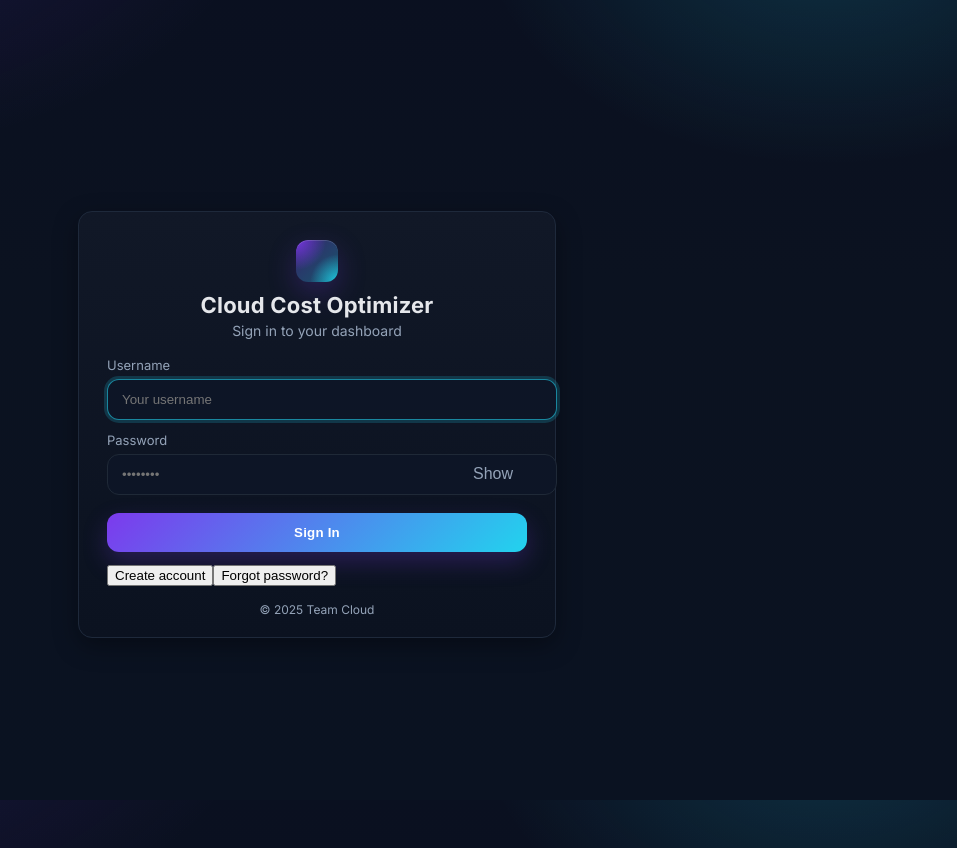
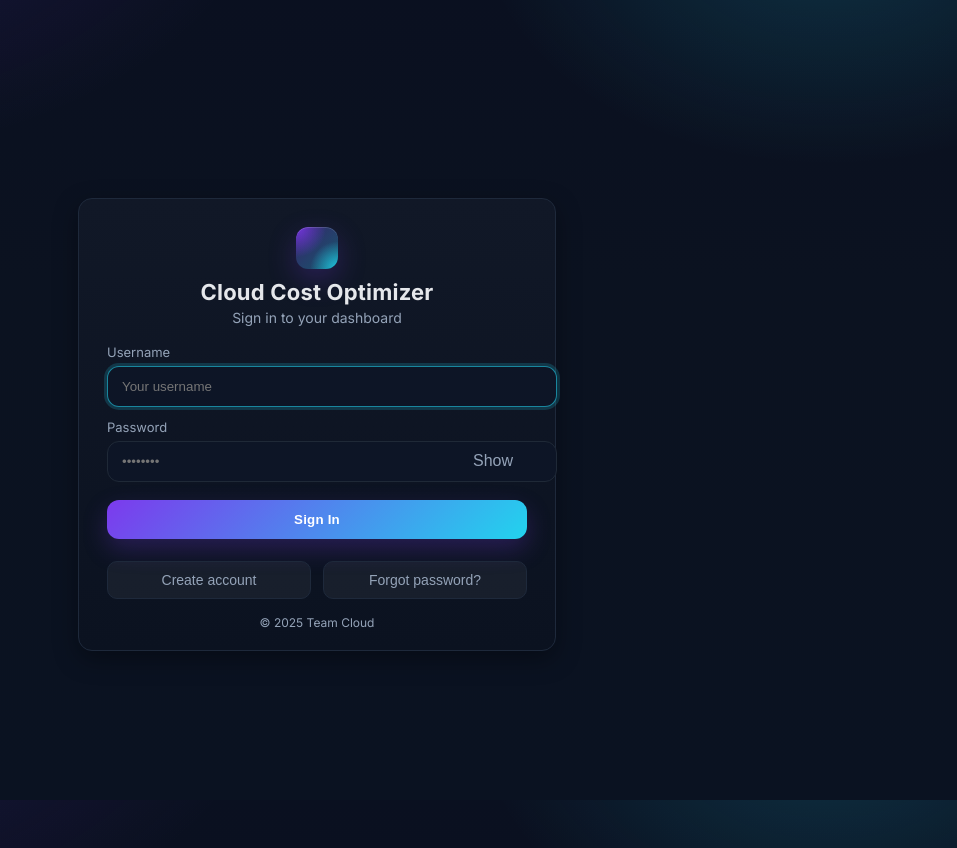
Before and after one commit to Dnny03/Cloud-Cost-Optimizer-Dashbaord, a React (Vite) app in the folder frontend/: page /login in a window 1280 px wide. Shown: the whole page, without its empty margins (323-1280 px from the left). Built offline with nearby package versions, Linux system fonts and the light colour scheme; no server answers; the HTML template or start-up script is replaced by a standard one.

Commit message:
Update login.css: improved button spacing and layout
Refined auth section layout in login.css:
• Added .auth-links flex layout for bottom buttons
• Improved spacing and hover effects
• Ensured consistent look with main sign-in button

```diff
--- a/frontend/src/login.css
+++ b/frontend/src/login.css
@@ -119,3 +119,34 @@
   color: var(--muted);
   font-size: 12px;
 }
+
+.auth-links {
+  display: flex;
+  justify-content: space-between;
+  gap: 12px;
+  margin-top: 10px;
+}
+
+.auth-links button {
+  flex: 1;
+  padding: 10px 0;
+  border-radius: 10px;
+  border: 1px solid #1e293b;
+  background: rgba(255, 255, 255, 0.05);
+  color: var(--muted);
+  font-weight: 500;
+  font-size: 14px;
+  cursor: pointer;
+  transition: all 0.15s ease;
+}
+
+.auth-links button:hover {
+  background: rgba(255, 255, 255, 0.1);
+  color: #fff;
+  border-color: rgba(255, 255, 255, 0.2);
+}
+
+.auth-links button:active {
+  transform: translateY(1px);
+  filter: brightness(1.1);
+}
```
